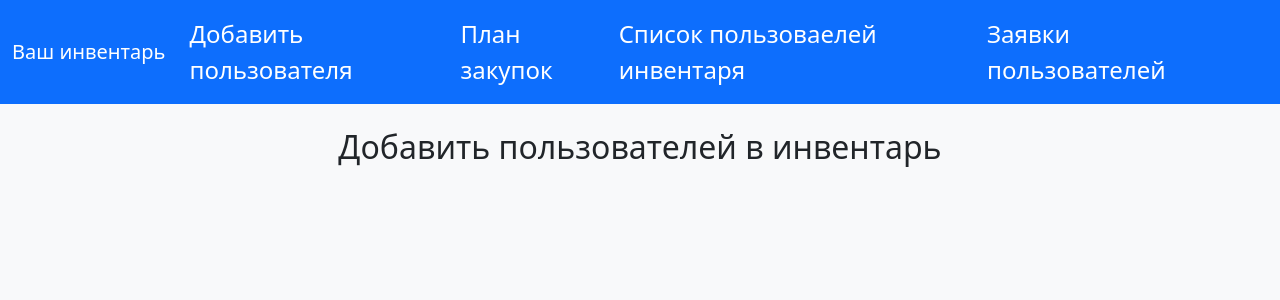
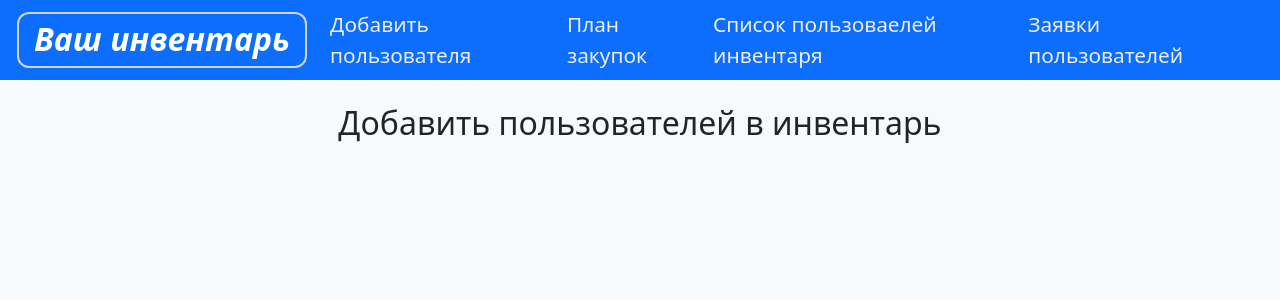
Before and after one commit to Karaseyka/Sport-equipment-management, a Flask app: template templates/add_users.html in a window 1280 px wide. Shown: the top 300 px of the page. Run offline with Flask 3, Linux system fonts and the light colour scheme; the template is opened without the code that fills it, so the values that code supplies are empty.

Commit message:
SUPER NAV BAR UPDATE!!!
Присядьте пред тем как жать f5

```diff
--- a/templates/base.html
+++ b/templates/base.html
@@ -13,7 +13,7 @@
             background-color: #f8f9fa;
         }
 
-                .header {
+        .header {
             background-color: #3487e3;
             color: white;
             padding: 55px;
@@ -25,6 +25,7 @@
         .header span {
             color: white;
         }
+
         .user-item {
             background-color: #e9ecef;
             border: 1px solid #ced4da;
@@ -39,9 +40,45 @@
             transform: scale(1.05);
         }
 
+        .navbar {
+            height: 80px;
+        }
+
+        .navbar-brand {
+            font-size: 2rem;
+            font-style: oblique;
+            font-weight: bold;
+            border: 2px solid #ced4da;
+            border-radius: 12px;
+            margin: 5px;
+            padding: 1px 15px 3px 15px;
+        }
+
         .nav-link {
-            font-size: 1.5rem;
+            font-size: 1.3rem;
+            font-weight: bold;
+            color: #eeeeee;
+        }
+
+        .nav-link:hover {
             color: white;
+        }
+
+        .nav-link-tab {
+            font-size: 1.3rem;
+            color: #eeeeee;
+            display: block;
+            padding: 5rem 0.5rem;
+            text-decoration: none;
+            transition: 0.1s;
+            margin: 10px;
+        }
+
+        .nav-link-tab:hover {
+            font-size: 1.37rem;
+            margin: 10px;
+            color: white;
+            transition: 0.1s;
         }
 
         .inventory-list {
@@ -79,23 +116,19 @@
     </style>
 </head>
 <body>
-<nav class=" navbar navbar-expand-md navbar-dark bg-primary mb-4">
+<nav class="navbar navbar-expand-md navbar-dark bg-primary mb-4">
     <div class="container-fluid">
         <a class="navbar-brand">Ваш инвентарь</a>
-
         <div class="collapse navbar-collapse " id="navbarColor02">
-            <ul class="navbar-nav ">
-                <li class="nav-item"><a href="/add_users/" class="nav-link active">Добавить пользователя</a></li>
-
-                <li class="nav-item"><a href="/plan_admin/" class="nav-link active">План закупок</a></li>
-                <li class="nav-item"><a href="/list_admin/" class="nav-link active">Список пользоваелей инвентаря</a></li>
-                <li class="nav-item"><a href="/application_list/" class="nav-link active">Заявки пользователей</a></li>
-
-
+            <ul class="navbar-nav">
+                <li class="nav-item"><a href="/add_users/" class="nav-link-tab">Добавить пользователя</a></li>
+                <li class="nav-item"><a href="/plan_admin/" class="nav-link-tab">План закупок</a></li>
+                <li class="nav-item"><a href="/list_admin/" class="nav-link-tab">Список пользоваелей инвентаря</a></li>
+                <li class="nav-item"><a href="/application_list/" class="nav-link-tab">Заявки пользователей</a></li>
             </ul>
         </div>
-        <span >
-        <a href="/profile/" class="nav-link active" >{{name}}</a>
+        <span>
+        <a href="/profile/" class="nav-link active">{{name}}</a>
       </span>
     </div>
 </nav>
```
